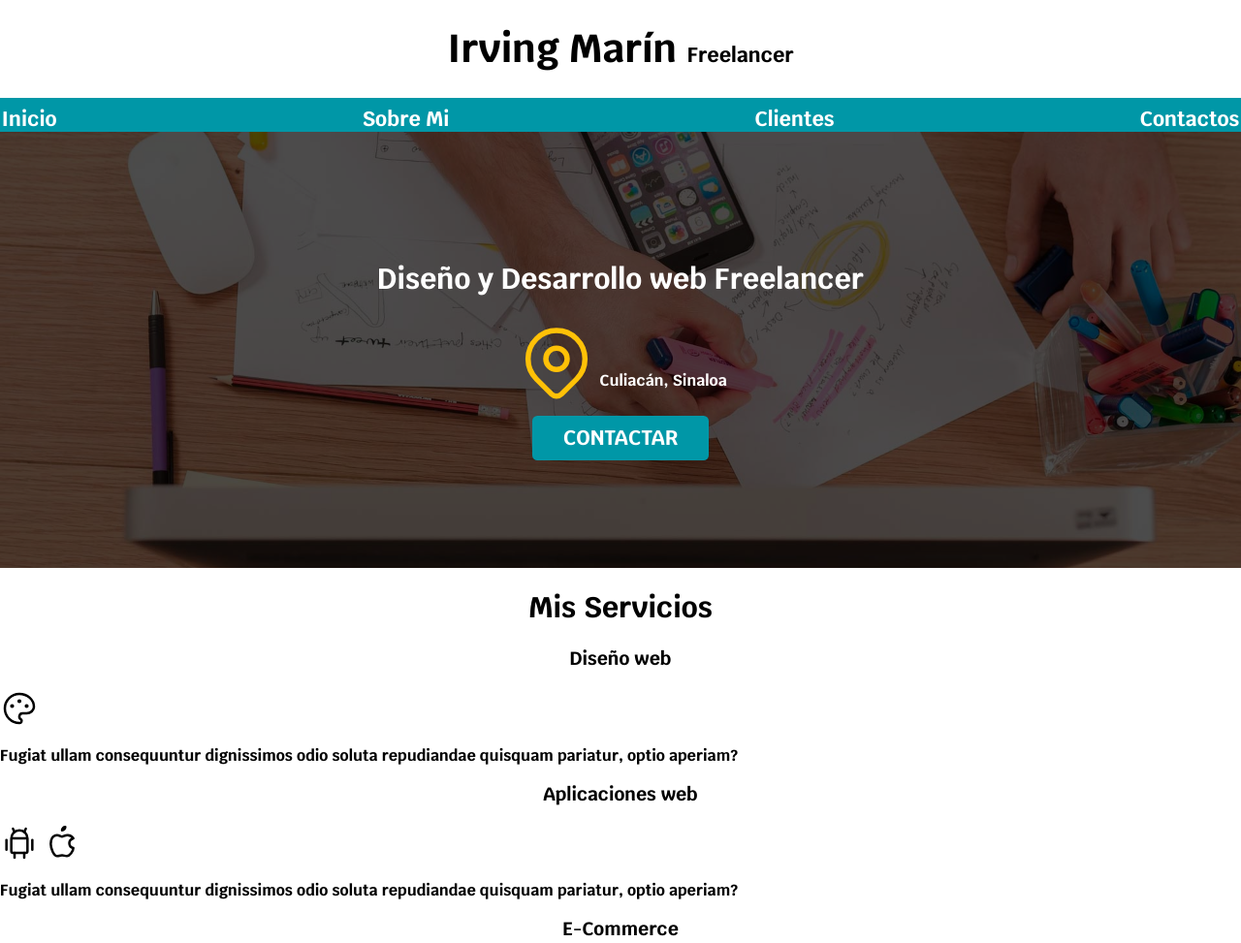
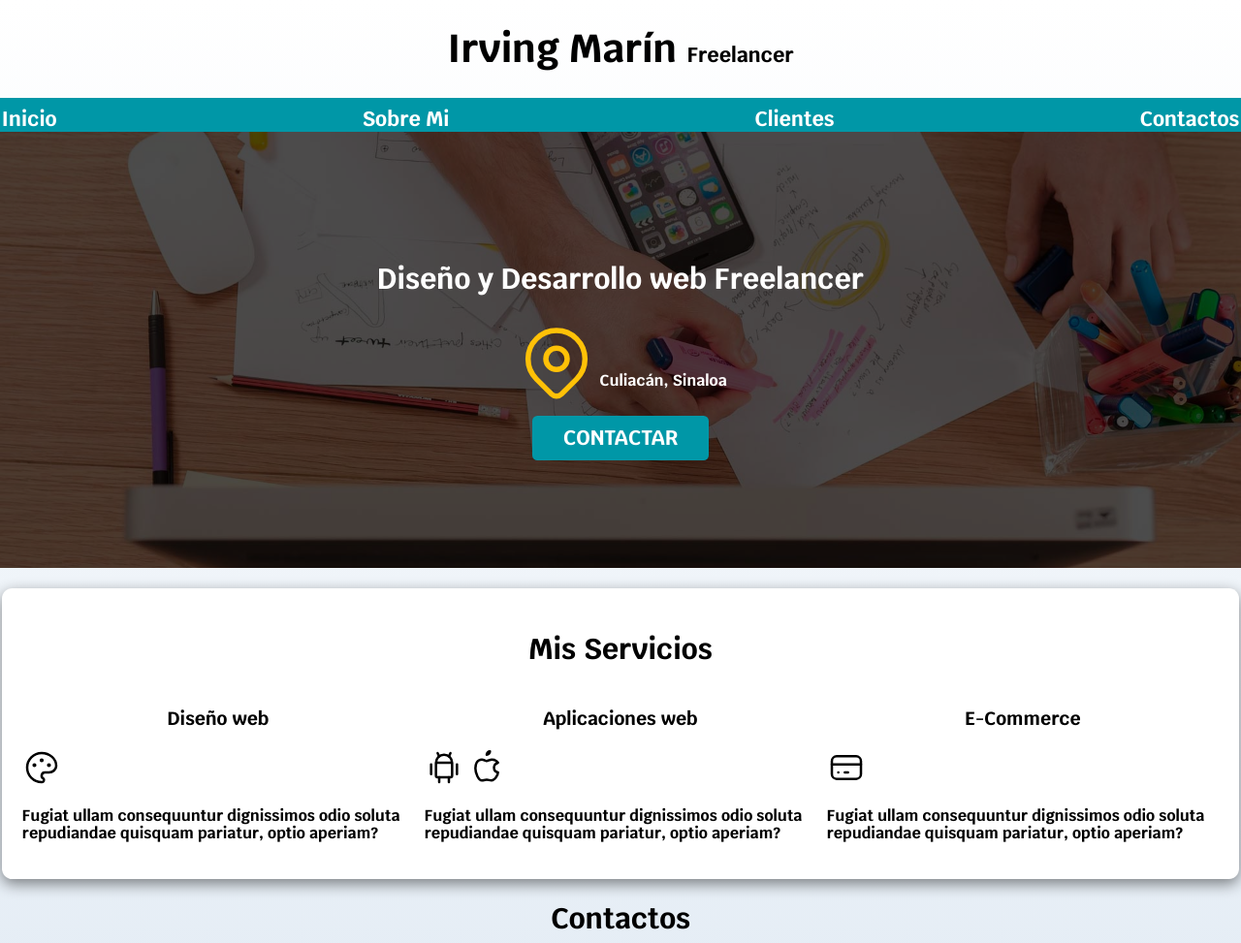
Before and after one commit to Irvingm0711/MiProyecto, a plain HTML site: page index.html in a window 1280 px wide. Shown: the top 973 px of the page at 97% size. Drawn offline with Linux system fonts and the light colour scheme.

Commit message:
Agregando degradados y sombras con CSS junto a CSS Grid

```diff
--- a/css/styles.css
+++ b/css/styles.css
@@ -4,6 +4,7 @@
   --primario: #ffc107;
   --secundario: #0097a7;
   --gris: #757575;
+  --grisClaro: #dfe9f3;
 }
 /* Globales */
 html {
@@ -18,6 +19,11 @@ html {
 body {
   font-size: 16px; /* 1 rem = 10px*/
   font-family: "Krub", sans-serif;
+  background-image: linear-gradient(
+    to top,
+    var(--grisClaro) 0%,
+    var(--blanco) 100%
+  );
 }
 .contenedor {
   max-width: 120rem;
@@ -46,6 +52,15 @@ body {
   .boton {
     width: auto;
   }
+}
+
+.sombra {
+  -webkit-box-shadow: 0px 5px 15px 0px rgba(0, 0, 0, 0.48);
+  -moz-box-shadow: 0px 5px 15px 0px rgba(0, 0, 0, 0.48);
+  box-shadow: 0px 5px 15px 0px rgba(0, 0, 0, 0.48);
+  background-color: var(--blanco);
+  padding: 2rem;
+  border-radius: 1rem;
 }
 
 /* Tipografia */
@@ -107,6 +122,7 @@ h3 {
   background-size: cover;
   height: 450px; /*Se define tamaño de imagen*/
   position: relative;
+  margin-bottom: 2rem;
 }
 .contenido-hero {
   position: absolute;
@@ -129,3 +145,17 @@ h3 {
   display: flex;
   align-items: flex-end;
 }
+
+/* Servicios */
+@media (min-width: 760px) {
+  .servicios {
+    display: grid;
+    grid-template-columns: repeat(3, 1fr); /*1fr = 33.3%*/
+    /* grid-template-columns: 33.3% 33.3% 33.3%; 2do método */
+    /* grid-template-columns: 1fr 1fr 1fr; 3er método */
+    /* grid-template-rows: 200px 800px; */
+
+    /* grid: 200px 800px / 300px 300px;  sintaxis alterna para definir 1ero los rows y posteriormente las columns*/
+    column-gap: 1rem;
+  }
+}
--- a/index.html
+++ b/index.html
@@ -62,9 +62,10 @@
 
     </section>
 
-    <main>
+    <main class="contenedor sombra">
       <h2>Mis Servicios</h2>
 
+      <div class="servicios">
       <section>
         <h3>Diseño web</h3>
         <svg
@@ -168,6 +169,7 @@
           pariatur, optio aperiam?
         </p>
       </section>
+      </div><!--Cierre de clase de servicios (.servicios)-->
     </main>
 
     <section>
```
